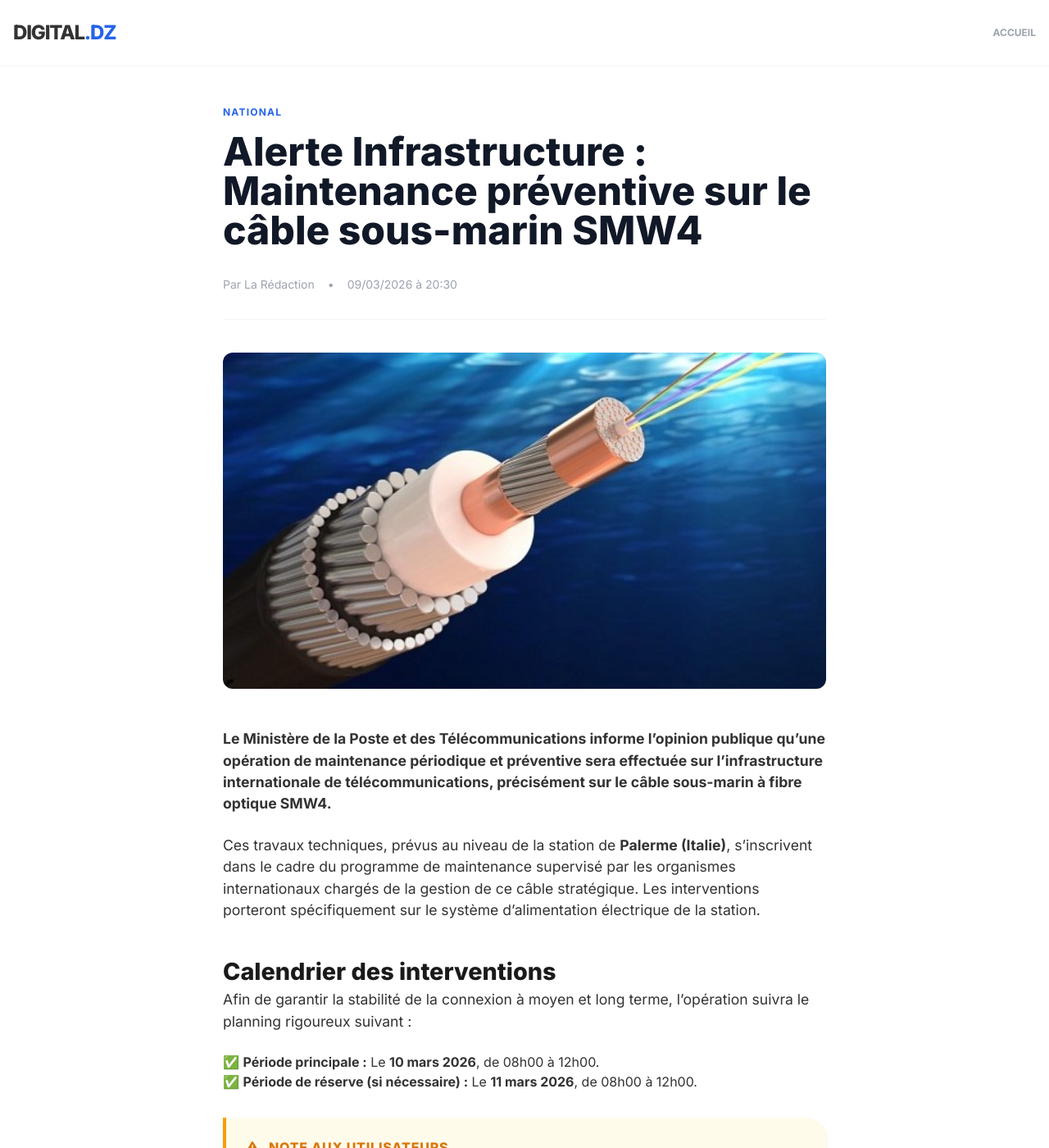
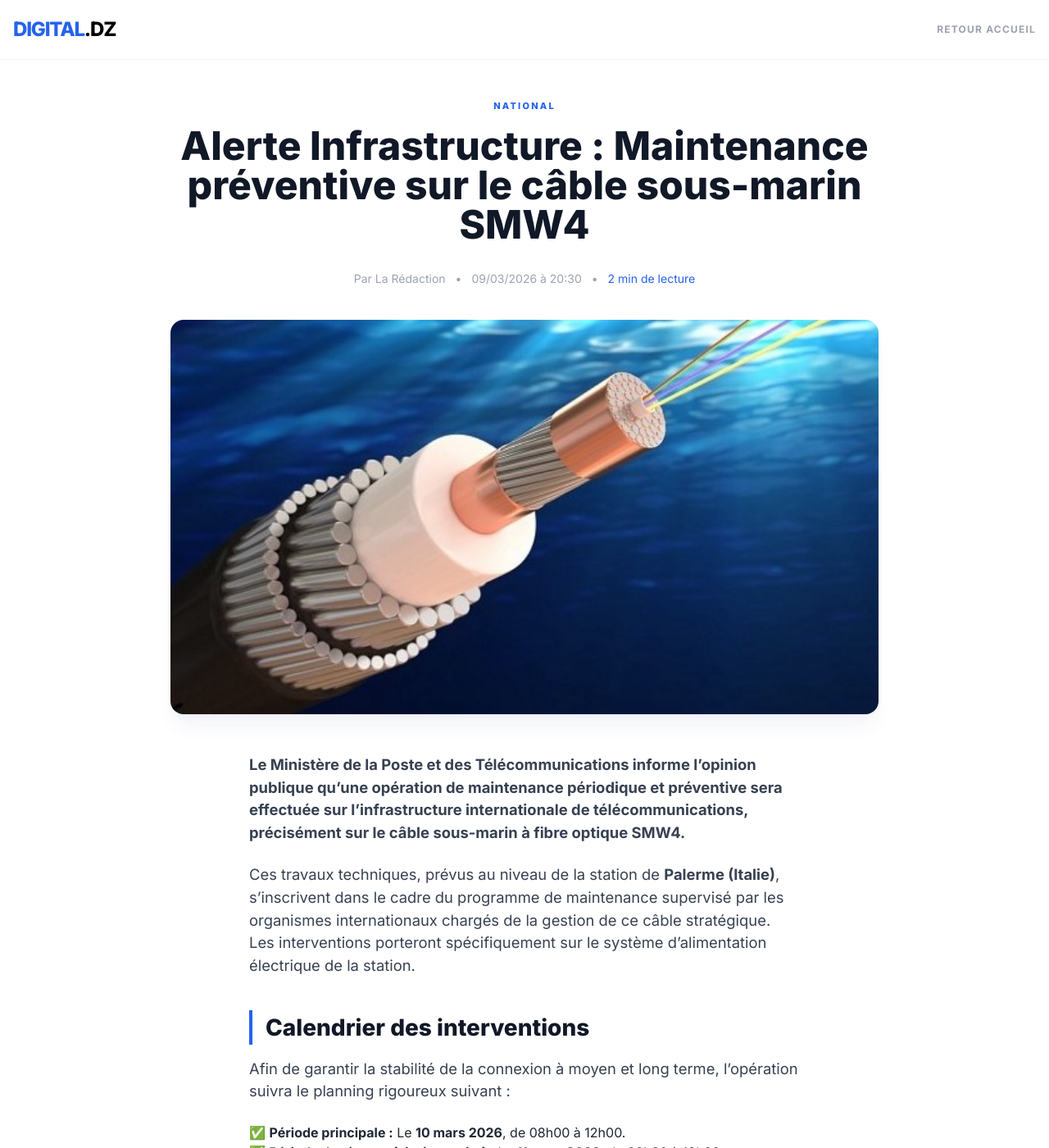
Before and after one commit to bastaps/Basta-InfosTech, a Jekyll site: the page built from presse/maintenance-cable-smw4.md, in a window 1280 px wide and 1400 px high. Shown: the whole window at 82% size. Built offline with Jekyll 4.4.1, drawn with Linux system fonts in a browser that asks for light colours; nearby versions of some CDN libraries; some of the changed text lies outside the part shown.

Commit message:
Update article.html

```diff
--- a/_layouts/article.html
+++ b/_layouts/article.html
@@ -10,42 +10,54 @@
     <script src="https://cdn.tailwindcss.com"></script>
     <link rel="stylesheet" href="https://cdnjs.cloudflare.com/ajax/libs/font-awesome/6.4.0/css/all.min.css">
     <style>
-        @import url('https://fonts.googleapis.com/css2?family=Inter:wght@400;700;800&display=swap');
-        body { font-family: 'Inter', sans-serif; line-height: 1.7; color: #333; }
-        .article-body p { margin-bottom: 1.5rem; font-size: 1.1rem; }
-        .article-body h2 { font-weight: 800; font-size: 1.8rem; margin-top: 2.5rem; color: #1a1a1a; }
+        @import url('https://fonts.googleapis.com/css2?family=Inter:wght@400;600;700;800&display=swap');
+        body { font-family: 'Inter', sans-serif; color: #1f2937; line-height: 1.8; background-color: #fff; }
+        .article-content p { margin-bottom: 1.5rem; font-size: 1.15rem; color: #374151; }
+        .article-content h2 { font-weight: 800; font-size: 1.75rem; margin-top: 2.5rem; margin-bottom: 1rem; color: #111827; border-left: 4px solid #2563eb; padding-left: 1rem; }
     </style>
 </head>
-<body class="bg-white">
+<body>
 
-    <nav class="border-b border-gray-100 py-6">
+    <nav class="border-b border-gray-100 py-5 sticky top-0 bg-white/95 backdrop-blur-sm z-50">
         <div class="container mx-auto px-4 flex justify-between items-center">
-            <a href="{{ site.baseurl }}/" class="text-2xl font-extrabold tracking-tighter">DIGITAL<span class="text-blue-600">.DZ</span></a>
-            <a href="{{ site.baseurl }}/" class="text-xs font-bold text-gray-400 hover:text-blue-600 uppercase">Accueil</a>
+            <a href="{{ site.baseurl }}/" class="text-2xl font-black tracking-tighter text-blue-600">DIGITAL<span class="text-black">.DZ</span></a>
+            <a href="{{ site.baseurl }}/" class="text-xs font-bold text-gray-400 hover:text-blue-600 uppercase tracking-widest">Retour Accueil</a>
         </div>
     </nav>
 
-    <article class="max-w-3xl mx-auto px-4 py-12">
-        <span class="text-blue-600 font-bold text-xs uppercase tracking-widest mb-4 block">{{ page.category }}</span>
-        <h1 class="text-3xl md:text-5xl font-extrabold text-gray-900 leading-tight mb-8">{{ page.title }}</h1>
+    <article class="max-w-4xl mx-auto px-4 py-12">
+        <header class="mb-10 text-center">
+            <span class="text-blue-600 font-extrabold text-[11px] uppercase tracking-[0.2em] mb-4 block">{{ page.category }}</span>
+            <h1 class="text-3xl md:text-5xl font-extrabold text-gray-900 leading-tight mb-8">{{ page.title }}</h1>
 
-        <div class="flex items-center text-sm text-gray-400 border-b border-gray-100 pb-8 mb-10 font-medium">
-            <span class="mr-4">Par La Rédaction</span>
-            <span class="mr-4">•</span>
-            <span>{{ page.date | date: "%d/%m/%Y à %H:%M" }}</span>
-        </div>
+            <div class="flex items-center justify-center text-sm text-gray-400 font-medium">
+                <span>Par La Rédaction</span>
+                <span class="mx-3">•</span>
+                <span>{{ page.date | date: "%d/%m/%Y à %H:%M" }}</span>
+                <span class="mx-3">•</span>
+                <span class="text-blue-600">
+                    {% assign words = content | number_of_words %}
+                    {{ words | divided_by: 200 | plus: 1 }} min de lecture
+                </span>
+            </div>
+        </header>
 
         {% if page.image %}
-        <img src="{{ page.image | relative_url }}" class="w-full rounded-xl shadow-sm mb-12">
+        <div class="mb-12">
+            <img src="{{ page.image | relative_url }}" class="w-full rounded-2xl shadow-xl shadow-blue-900/5">
+        </div>
         {% endif %}
 
-        <div class="article-body">
+        <div class="article-content max-w-2xl mx-auto">
             {{ content }}
         </div>
     </article>
 
-    <footer class="bg-gray-50 py-12 mt-20 border-t border-gray-100 text-center">
-        <p class="text-xs text-gray-400 font-bold uppercase tracking-[0.3em]">© DIGITAL.DZ</p>
+    <footer class="bg-gray-50 border-t border-gray-100 py-16 mt-20">
+        <div class="container mx-auto px-4 text-center">
+            <div class="text-xl font-black mb-4">DIGITAL.DZ</div>
+            <p class="text-sm text-gray-400 uppercase tracking-widest">L'excellence numérique algérienne</p>
+        </div>
     </footer>
 
 </body>
```
Also changed, not shown: other parts of _layouts/article.html (+1 -1 lines).
